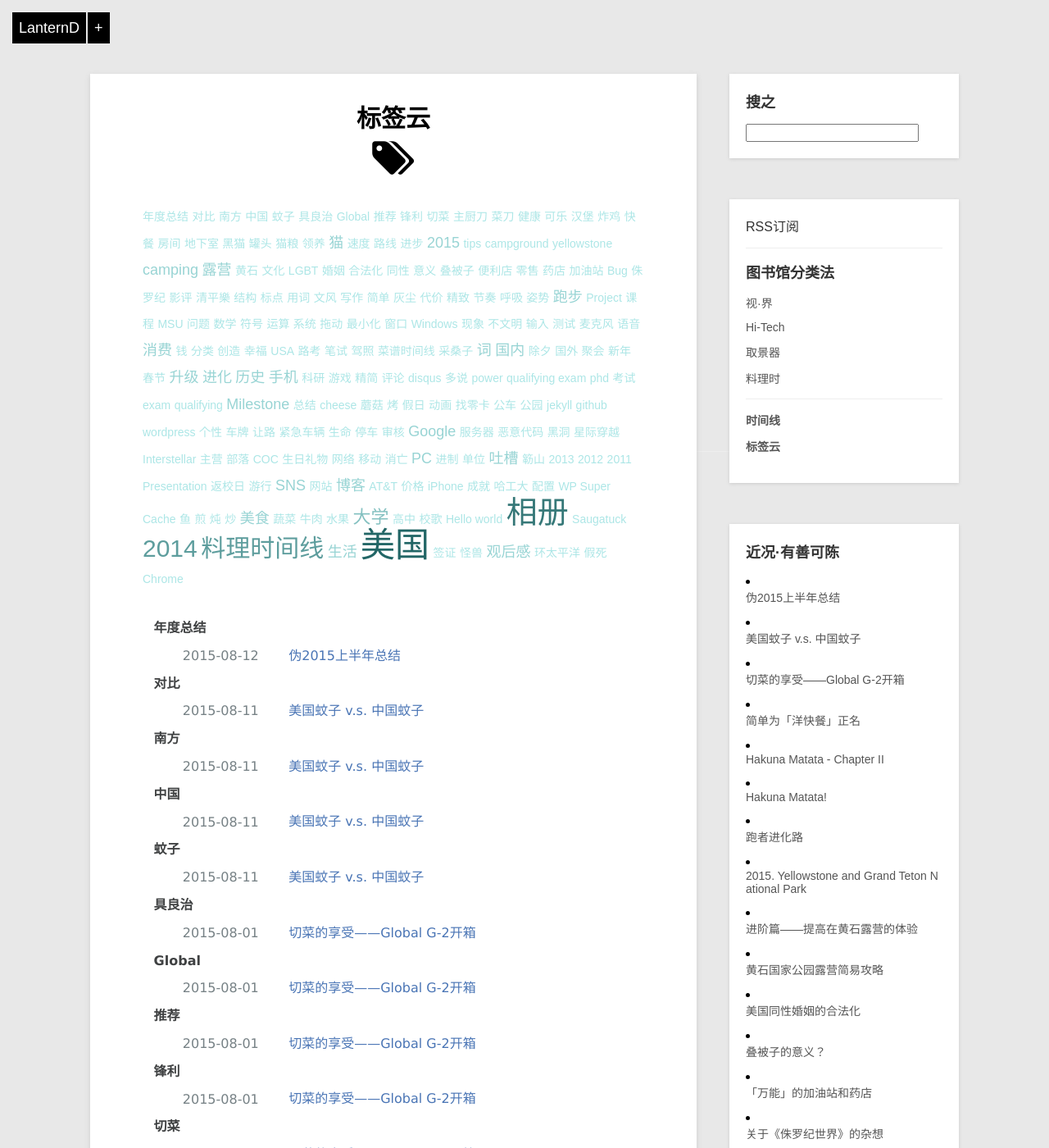
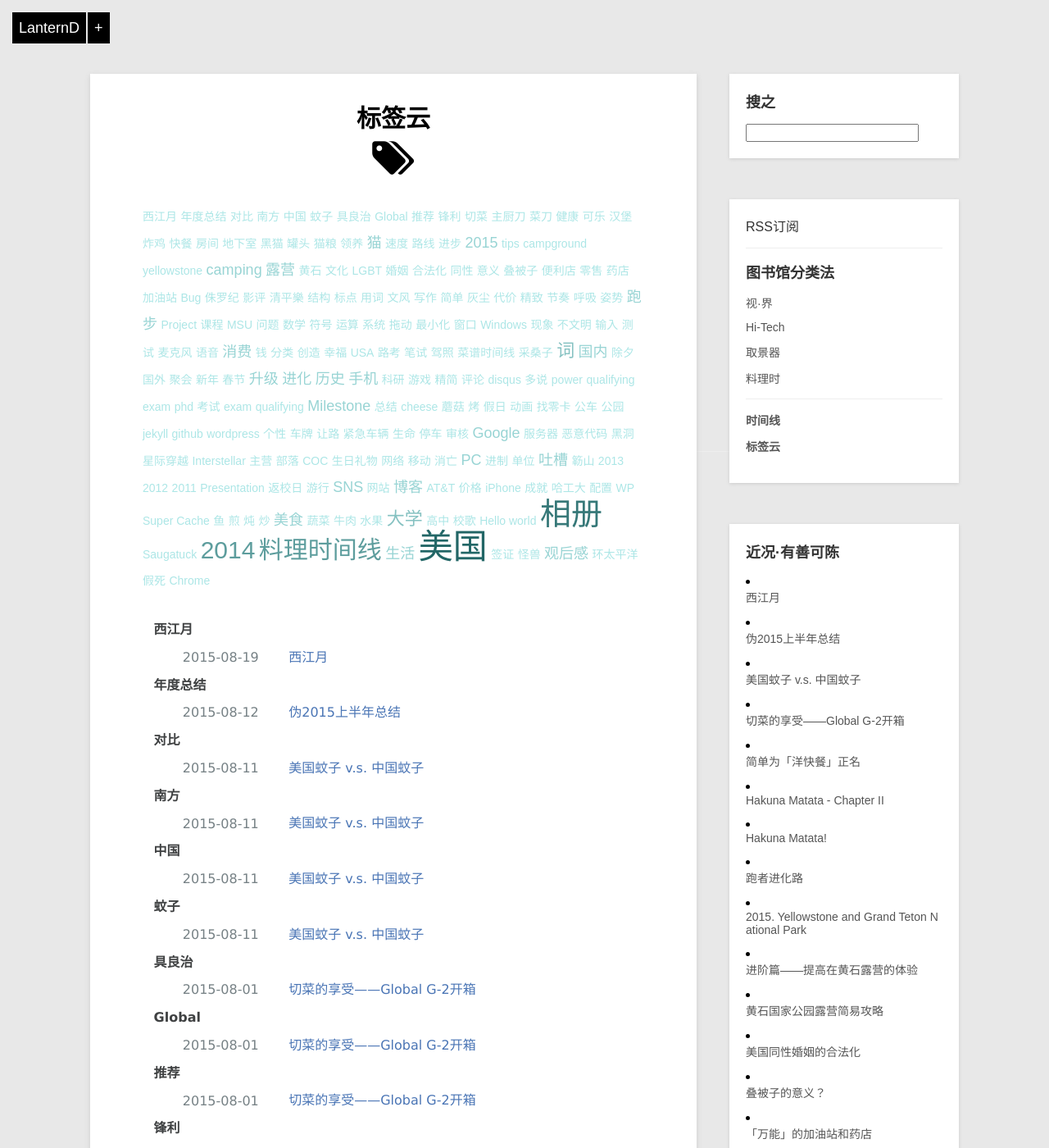
Before and after one commit to LanternD/lanternd.github.io, a Jekyll site: the page built from tags/index.md, in a window 1280 px wide and 1400 px high. Shown: the whole window at 82% size. Built offline with Jekyll 4.4.1, drawn with Linux system fonts in a browser that asks for light colours; comment, search, counter and statistics services are not loaded.

Commit message:
New Post Ci Xijiangyue

```diff
--- /dev/null
+++ b/_posts/Witness/2015-08-19-xjy-zy.md
@@ -0,0 +1,28 @@
+---
+layout: post
+title: 西江月
+description:  燭搖
+permalink: /xjy-zy/
+categories: [blog, 视·界]
+tags: [词, 西江月]
+date: 2015-08-19 22:04:00
+---
+
+
+------
+
+<div class="poem">
+
+<h6>西江月</h6><br>
+
+月下花枝輕動，窗沿燭影搖紅<br>
+風清入戶漸香濃，點绛無心一弄<br>
+<br>
+朱淚溶溶憐影，小蓮脈脈縈芯<br>
+未眠輕起褶邊臨，拂散騰煙難盡<br>
+
+</div>
+
+-----
+
+　不是很满意，但反正就先这样吧。
--- a/guestbook.html
+++ b/guestbook.html
@@ -13,8 +13,6 @@ id: guestbook
 	<p></p><center>——博客推荐</center><p></p>
 
 	<p></p><center><a href="http://www.lattespirit.com">Lattespirit</a>：身边为数不多的独立博客玩家</center><p></p>
-
-	<p></p><center><a href="https://too2ye.com/">兔二爷</a>：理性的感性生活</center><p></p>
 
 	<p></p><center><a href="http://cn.derekyang.us/">Derek的美国日记</a>：在华府看美国</center><p></p>
 
```
